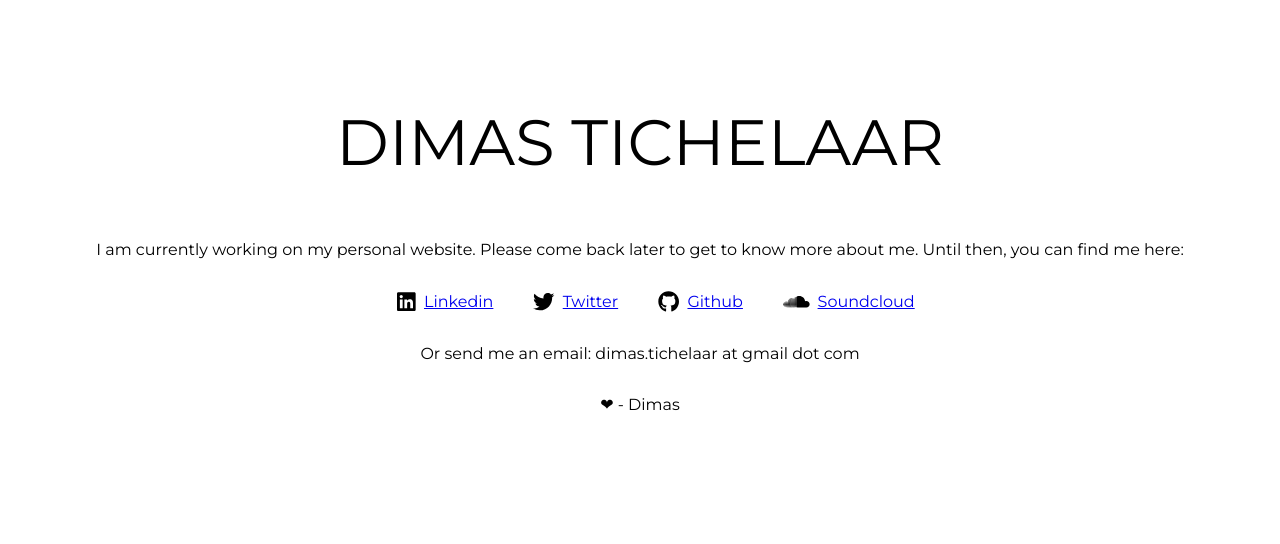
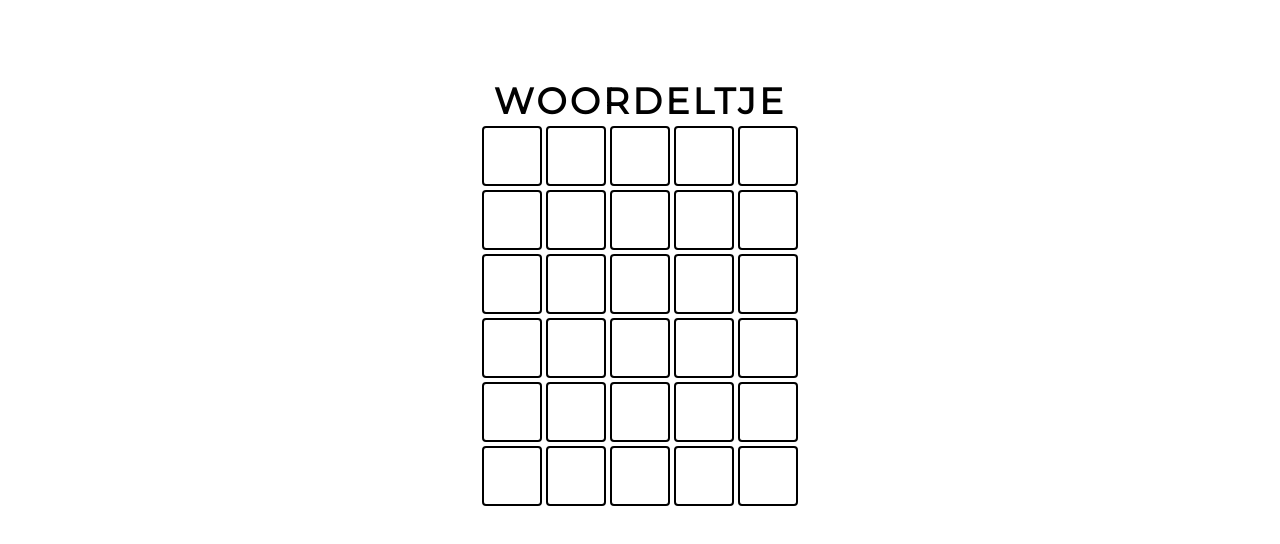
Before and after one commit to dimas91/dimas-page, a React (Create React App) app: page /woordeltje in a window 1280 px wide. Shown: the top 544 px of the page. Built offline with nearby package versions, Linux system fonts and the light colour scheme.

Commit message:
Start to woordeltje

```diff
--- a/package.json
+++ b/package.json
@@ -7,9 +7,15 @@
     "@testing-library/jest-dom": "^5.15.0",
     "@testing-library/react": "^11.2.7",
     "@testing-library/user-event": "^12.8.3",
+    "@types/jest": "^27.4.0",
+    "@types/node": "^17.0.13",
+    "@types/react": "^17.0.38",
+    "@types/react-dom": "^17.0.11",
     "react": "^17.0.2",
     "react-dom": "^17.0.2",
+    "react-router-dom": "^6.2.1",
     "react-scripts": "4.0.3",
+    "typescript": "^4.5.5",
     "web-vitals": "^1.1.2"
   },
   "scripts": {
--- a/src/components/Home.js
+++ /dev/null
@@ -1,20 +0,0 @@
-import React from 'react'
-
-function Home() {
-  return (
-    <div style={{ display: "flex", flexDirection: "column", alignItems: "center" }}>
-      <h1 style={{ fontWeight: "normal", fontSize: "400%" }}>DIMAS TICHELAAR</h1>
-      <p>I am currently working on my personal website. Please come back later to get to know more about me. Until then, you can find me here:</p>
-      <ul style={{ display: "flex", justifyContent: "space-between", gap: "2em" }}>
-        <li><i class="fab fa-linkedin fa-lg"></i><a href="https://www.linkedin.com/in/dimas-tichelaar/" target="_blank" style={{ padding: "0em .5em" }}>Linkedin</a></li>
-        <li><i class="fab fa-twitter fa-lg"></i><a href="https://twitter.com/Dimas091" target="_blank" style={{ padding: "0em .5em" }}>Twitter</a></li>
-        <li><i class="fab fa-github fa-lg"></i><a href="https://github.com/dimas91" target="_blank" style={{ padding: "0em .5em" }}>Github</a></li>
-        <li><i class="fab fa-soundcloud fa-lg"></i><a href="https://soundcloud.com/dimas-music" target="_blank" style={{ padding: "0em .5em" }}>Soundcloud</a></li>
-      </ul>
-      <p>Or send me an email: dimas.tichelaar at gmail dot com</p>
-      <p>❤ - Dimas</p>
-    </div>
-  )
-}
-
-export default Home
--- /dev/null
+++ b/src/components/Home.tsx
@@ -0,0 +1,20 @@
+import React from 'react'
+
+function Home() {
+  return (
+    <div style={{ display: "flex", flexDirection: "column", alignItems: "center" }}>
+      <h1 style={{ fontWeight: "normal", fontSize: "400%" }}>DIMAS TICHELAAR</h1>
+      <p>I am currently working on my personal website. Please come back later to get to know more about me. Until then, you can find me here:</p>
+      <ul style={{ display: "flex", justifyContent: "space-between", gap: "2em" }}>
+        <li><i className={"fab fa-linkedin fa-lg"}></i><a href="https://www.linkedin.com/in/dimas-tichelaar/" target="_blank" rel="noreferrer" style={{ padding: "0em .5em" }}>Linkedin</a></li>
+        <li><i className={"fab fa-twitter fa-lg"}></i><a href="https://twitter.com/Dimas091" target="_blank" rel="noreferrer" style={{ padding: "0em .5em" }}>Twitter</a></li>
+        <li><i className={"fab fa-github fa-lg"}></i><a href="https://github.com/dimas91" target="_blank" rel="noreferrer" style={{ padding: "0em .5em" }}>Github</a></li>
+        <li><i className={"fab fa-soundcloud fa-lg"}></i><a href="https://soundcloud.com/dimas-music" target="_blank" rel="noreferrer" style={{ padding: "0em .5em" }}>Soundcloud</a></li>
+      </ul>
+      <p>Or send me an email: dimas.tichelaar at gmail dot com</p>
+      <p>❤ - Dimas</p>
+    </div>
+  )
+}
+
+export default Home
--- /dev/null
+++ b/src/constants/wordlist.ts
@@ -0,0 +1,3 @@
+export const WORDS = [
+    'woord'
+]
--- a/src/index.css
+++ b/src/index.css
@@ -11,3 +11,63 @@ code {
   font-family: source-code-pro, Menlo, Monaco, Consolas, 'Courier New',
     monospace;
 }
+
+.container {
+  display: flex;
+}
+
+#game {
+  width: 100%;
+  max-width: var(--game-max-width);
+  margin: 0 auto;
+  height: 100%;
+  display: flex;
+  flex-direction: column;
+}
+
+header {
+  display: flex;
+  justify-content: space-between;
+  align-items: center;
+  height: 50px;
+  color: var(--color-tone-1);
+  border-bottom: 1px solid var(--color-tone-4);
+}
+
+header .title {
+    font-weight: 700;
+    font-size: 36px;
+    letter-spacing: 0.2rem;
+    text-transform: uppercase;
+    text-align: center;
+    position: absolute;
+    left: 0;
+    right: 0;
+    pointer-events: none;
+}
+
+#board-container {
+  display: flex;
+  justify-content: center;
+  align-items: center;
+  flex-grow: 1;
+  overflow: hidden;
+}
+
+.row {
+  display: flex;
+  justify-content: center;
+  margin-bottom: 0.25rem;
+}
+
+.tile {
+  align-items: center;
+  border-style: solid;
+  border-width: 2px;
+  border-radius: 0.25rem;
+  display: flex;
+  justify-content: center;
+  margin: 0 0.125rem;
+  width: 3.5rem;
+  height: 3.5rem;
+}
--- a/src/index.js
+++ /dev/null
@@ -1,11 +0,0 @@
-import React from 'react';
-import ReactDOM from 'react-dom';
-import './index.css';
-import App from './App';
-
-ReactDOM.render(
-  <React.StrictMode>
-    <App />
-  </React.StrictMode>,
-  document.getElementById('root')
-);
--- /dev/null
+++ b/src/index.tsx
@@ -0,0 +1,19 @@
+import React from 'react';
+import ReactDOM from 'react-dom';
+import {
+  BrowserRouter,
+  Routes,
+  Route } from "react-router-dom";
+import './index.css';
+import App from './App';
+import Woordeltje from './routes/Woordeltje';
+
+ReactDOM.render(
+  <BrowserRouter>
+    <Routes>
+      <Route path="/" element={<App />} />
+      <Route path="woordeltje" element={<Woordeltje />} />
+    </Routes>
+  </BrowserRouter>,
+  document.getElementById('root')
+);
--- /dev/null
+++ b/src/react-app-env.d.ts
@@ -0,0 +1 @@
+/// <reference types="react-scripts" />
--- /dev/null
+++ b/src/routes/Woordeltje.tsx
@@ -0,0 +1,159 @@
+import React, { useEffect, useRef, useState } from 'react';
+import { WORDS } from '../constants/wordlist';
+
+export default function Woordeltje() {
+    return (
+        <div id="game" style={{ padding: "1rem 0" }}>
+            <header>
+                <div className="menu"></div>
+                <div className="title">Woordeltje</div>
+                <div className="menu"></div>
+            </header>
+            <div id="board-container">
+                <Board />
+            </div>
+        </div>
+
+    );
+}
+
+type RowType = { length: number, letters: string }
+
+const Board = () => {
+    const [rows, setRows] = useState<RowType[]>([]);
+    const [currentRow, setCurrentRow] = useState(0);
+    const [wordOfTheDay, setWordOfTheDay] = useState(WORDS[0]);
+    const [currentTileIndex, setCurrentTileIndex] = useState(0);
+
+    useEffect(() => {
+        let arr: { length: number, letters: string }[] = [];
+        for (var i = 0; i < 6; i++) {
+            arr.push({ length: 5, letters: "" });
+        }
+        setRows(arr);
+    }, []);
+
+    const useEventListener = (eventName: any, handler: any, element = window) => {
+        const savedHandler: any = useRef();
+
+        useEffect(() => {
+            savedHandler.current = handler;
+        }, [handler]);
+
+        useEffect(() => {
+            const eventListener = (event: any) => savedHandler.current(event);
+            element.addEventListener(eventName, eventListener);
+            return () => {
+                element.removeEventListener(eventName, eventListener);
+            };
+        }, [eventName, element]);
+    };
+
+    const handler = ({ key }: any) => {
+        console.log(String(key));
+        //if ( key.length == 1 && String(key).toLowerCase() != String(key).toUpperCase()) {
+            if (String(key).length === 1 && String(key).match(/[a-z]/i) && rows[currentRow].letters.length < rows[currentRow].length) {
+            // TODO: Add letter here
+            let newRows = [...rows];
+            let oldLetters = rows[currentRow].letters;
+            let row = {
+                ...rows[currentRow],
+                letters: oldLetters + String(key).toLowerCase()
+            }
+            newRows[currentRow] = row;
+            setRows(newRows);
+        }
+        else if (String(key) === "Backspace") {
+            // TODO: Remove letter here
+            //console.log("Backspace pressed!");
+            if (rows[currentRow].letters.length > 0) {
+                let newRows = [...rows];
+                let oldLetters = rows[currentRow].letters;
+                let row = {
+                    ...rows[currentRow],
+                    letters: oldLetters.slice(0, -1)
+                }
+                newRows[currentRow] = row;
+                setRows(newRows);
+            }
+
+        }
+        else if (String(key) === "Enter") {
+            // TODO: Submit row
+            //console.log("Enter pressed!");
+            if (rows[currentRow].letters.length < 6 - 1) {
+                alert("Not enough letters!");
+            }
+            else if (currentRow < 6 - 1) {
+                // TODO: Check word list
+                setCurrentRow(currentRow + 1);
+            }
+        }
+    };
+
+    const submitRow = () => {
+        if (rows[currentRow].letters.length < 6 - 1) {
+            alert("Not enough letters!");
+        }
+        else if (currentRow < 6 - 1) {
+            // TODO: Check word list
+            setCurrentRow(currentRow + 1);
+        }
+    }
+
+    const evaluateRow = () => {
+
+    }
+
+    useEventListener("keydown", handler);
+
+    return (
+        <div>
+            {rows.map((row, i) => {
+                return (
+                    <GameRow key={i} length={row.length} letters={row.letters} />
+                )
+            })}
+        </div>
+    )
+}
+
+const GameRow = ({ length, letters }: RowType) => {
+    const [letterArray, setLetterArray] = useState<string[]>([]);
+
+    useEffect(() => {
+        const newArray = []
+        for (var i = 0; i < length; i++) {
+            newArray.push(letters.charAt(i));
+        }
+        setLetterArray(newArray);
+    }, [letters, length])
+
+    return (
+        <div className='row'>
+            {letterArray.map((letter, i) => {
+                return <GameTile key={i} letter={letter} />
+            })}
+        </div>
+    )
+}
+
+enum Evaluation {
+    TBD = "tbd",
+    Absent = "absent",
+    Present = "present",
+    Correct = "correct"
+}
+
+type TileType = { letter: string }
+
+const GameTile = ({ letter }: TileType) => {
+    const [evaluation, setEvaluation] = useState(Evaluation.TBD);
+    const [isRevealed, setIsRevealed] = useState(false);
+
+    return (
+        <div className='tile'>
+            {letter}
+        </div>
+    )
+}
```
Also changed, not shown: tsconfig.json (added, +26 -0 lines), src/App.tsx (renamed from src/App.js), 2 other files (tests, documents, lock files or other folders).
